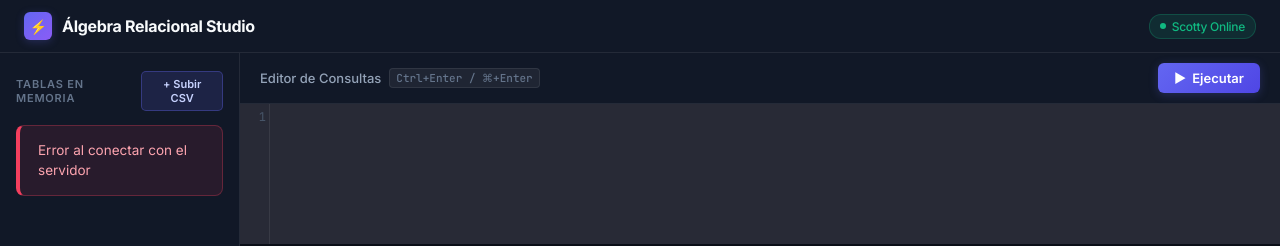
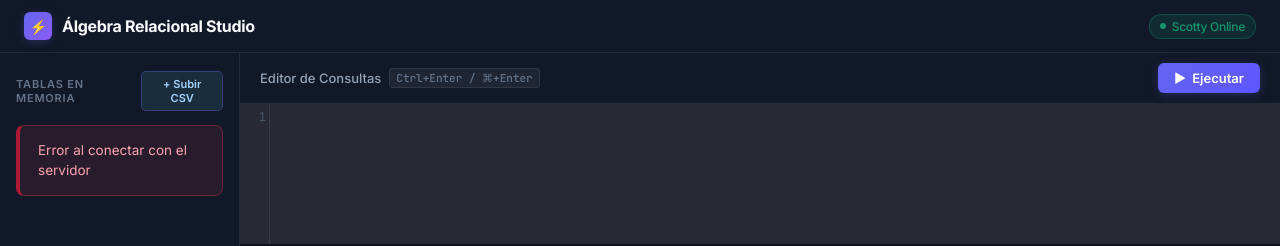
Before and after one commit to matnor04/ra_interpreter, a plain HTML site: page static/index.html in a window 1280 px wide. Shown: the top 246 px of the page. Drawn offline with nearby package versions, Linux system fonts and the light colour scheme; no server answers.

Commit message:
cambios aesthetic

```diff
--- a/static/styles.css
+++ b/static/styles.css
@@ -2,9 +2,9 @@
    Variables de Tema (Dark Slate / Modern IDE)
    ========================================================================== */
 :root {
-    --bg-base: #0a0e17;
+    --bg-base: #0e1320;
     --bg-surface: #111827;
-    --bg-panel: #0f172a;
+    --bg-panel: #1e2a47;
     --bg-card: #1e293b;
     --bg-card-hover: #334155;
     --border-subtle: rgba(255, 255, 255, 0.08);
@@ -15,8 +15,8 @@
     --text-main: #f8fafc;
     --text-secondary: #94a3b8;
     --text-muted: #64748b;
-    --success: #10b981;
-    --error: #f43f5e;
+    --success: #15956a;
+    --error: #ad1a33;
     --font-ui: 'Inter', -apple-system, BlinkMacSystemFont, "Segoe UI", Roboto, sans-serif;
     --font-code: 'JetBrains Mono', 'Fira Code', 'Courier New', monospace;
 }
@@ -145,8 +145,8 @@ body {
 }
 
 .button-upload {
-    background: rgba(99, 102, 241, 0.15);
-    color: #c7d2fe;
+    background: rgba(84, 167, 179, 0.15);
+    color: #a2d1ff;
     border: 1px solid rgba(99, 102, 241, 0.35);
     padding: 5px 9px;
     border-radius: 5px;
@@ -231,7 +231,7 @@ body {
 }
 
 .button-run {
-    background: linear-gradient(135deg, var(--accent), #4f46e5);
+    background: linear-gradient(135deg, var(--accent), #5e55ff);
     color: white;
     border: none;
     padding: 7px 16px;
```
